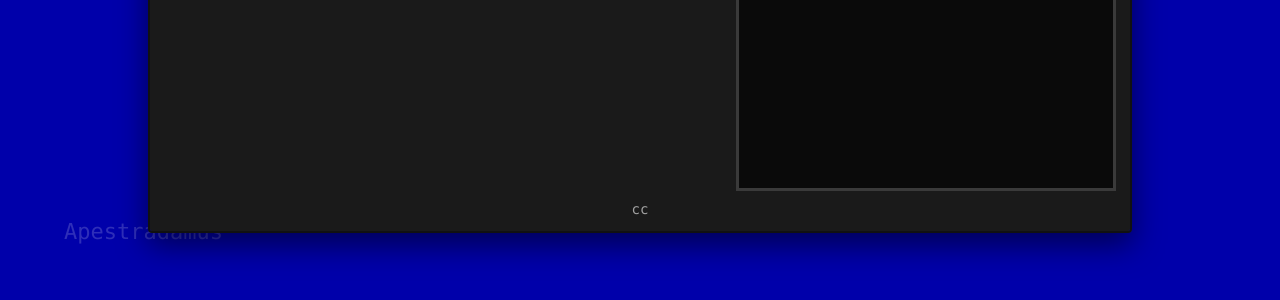
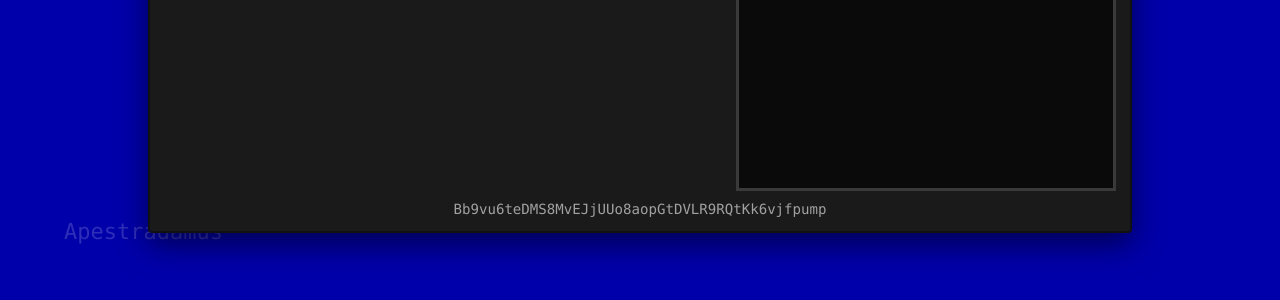
Before and after one commit to QuantMom/Apestradamus, a plain HTML site: page index.html in a window 1280 px wide. Shown: the part 492-792 px from the top of the page. Drawn offline with Linux system fonts and the light colour scheme; no server answers.

Commit message:
Add files via upload

```diff
--- a/index.html
+++ b/index.html
@@ -160,7 +160,7 @@
         </aside>
       </div>
 
-      <div class="footer"> cc</div>
+      <div class="footer"> Bb9vu6teDMS8MvEJjUUo8aopGtDVLR9RQtKk6vjfpump</div>
     </div>
   </main>
 
```
